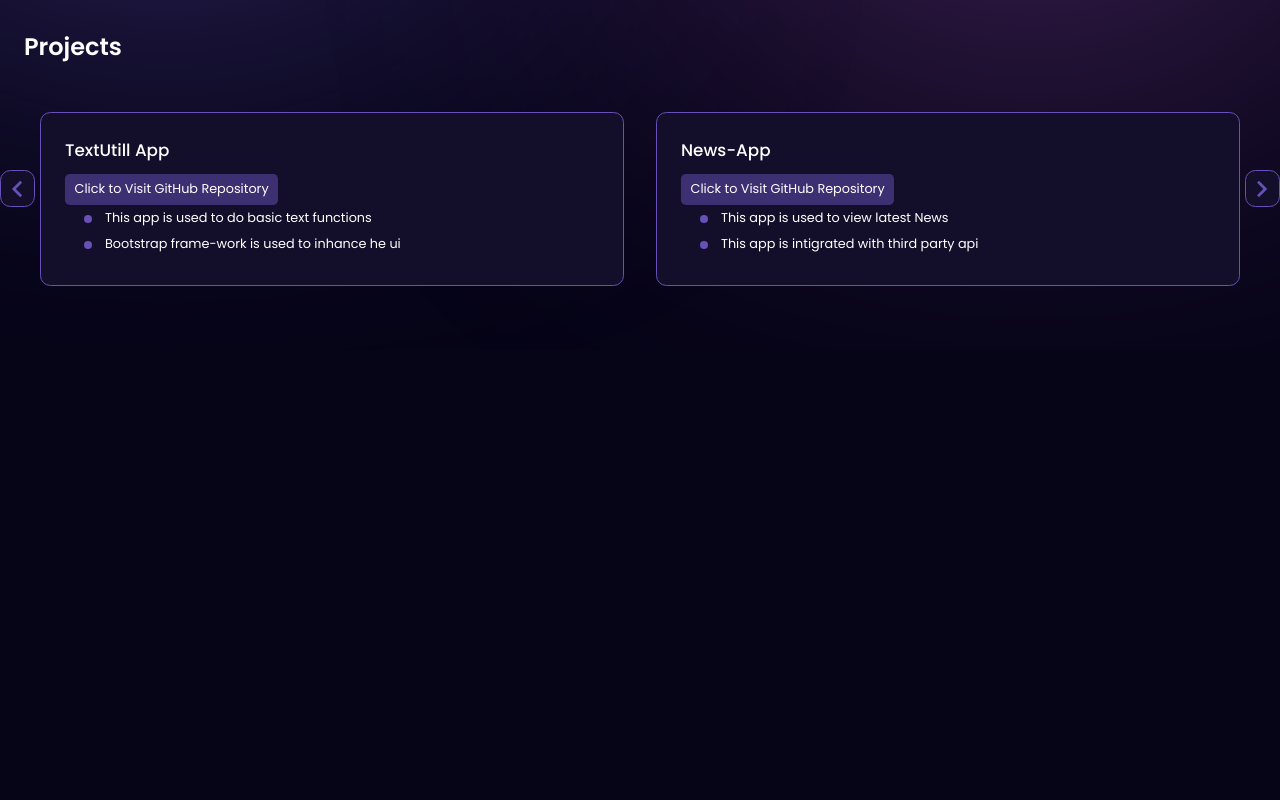
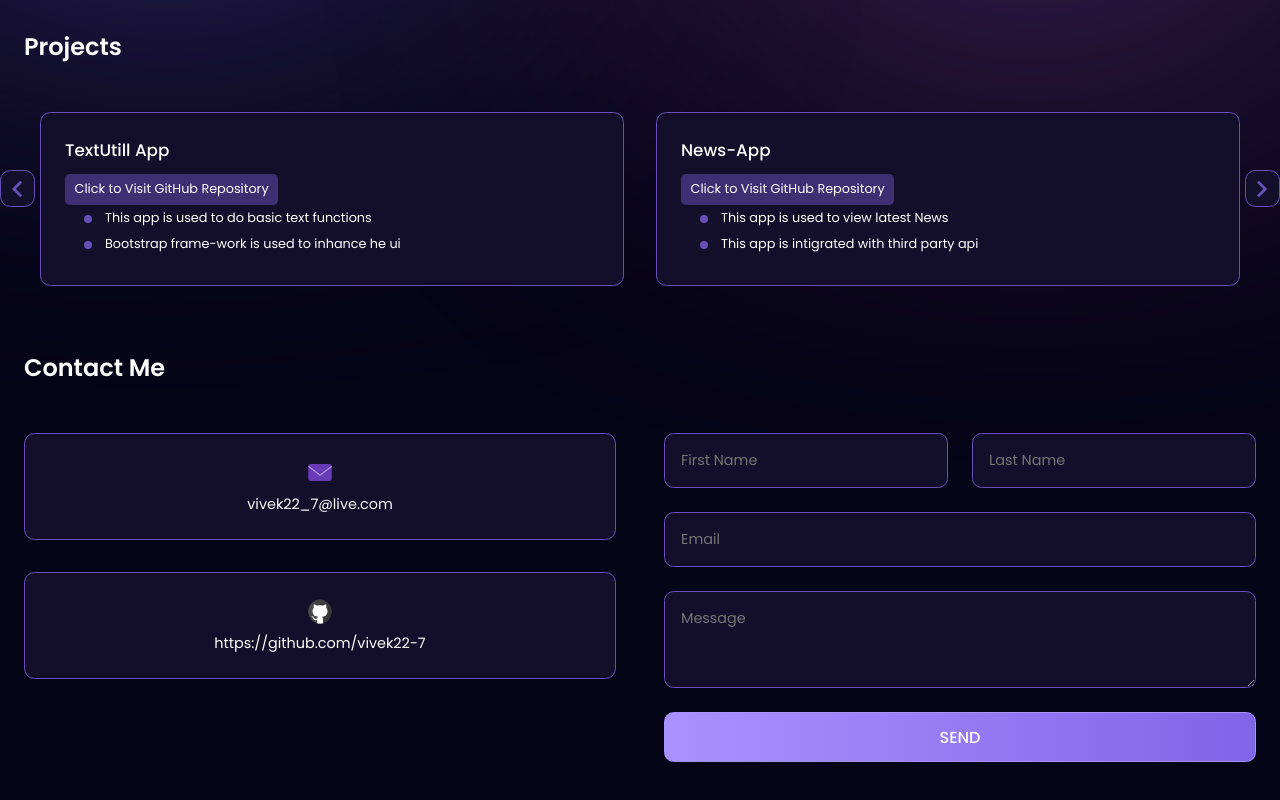
Before and after one commit to vivek22-7/portfolio, a React (Create React App) app: page / in a window 1280 px wide. Shown: the part 1244-2044 px from the top of the page. Before the commit the page ends 1594 px from the top, so only its background shows below. Built offline with nearby package versions, Linux system fonts and the light colour scheme.

Commit message:
contact form, contact info card, contact me components created

```diff
--- a/src/App.js
+++ b/src/App.js
@@ -4,6 +4,7 @@
 import Skills from "./components/Skills/Skills";
 import './App.css';
 import Projects from "./components/Projects/Projects";
+import ContactMe from "./components/ContactMe/ContactMe";
 
 const App = () => {
   return(
@@ -13,6 +14,7 @@
       <Hero/>
       <Skills/>
       <Projects/>
+      <ContactMe/>
     </div>
 
     </>
--- /dev/null
+++ b/src/components/ContactMe/ContactForm/ContactForm.css
@@ -0,0 +1,63 @@
+.contact-form-content {
+    width: 100%;
+}
+
+form {
+    display: flex;
+    flex-direction: column;
+    grid-gap: 1.5rem;
+}
+
+.name-container{
+    display: flex;
+    align-items: center;
+    grid-gap: 1.5rem;
+}
+
+form input,
+form textarea {
+    flex: 1;
+    width: 100%;
+    font-size: 0.9rem;
+    color: #fff;
+    background: #130f2a;
+    border-radius: 0.6rem;
+    border: 1.5px solid #6751b9;
+    padding: 1rem;
+}
+
+form button{
+    font-size: 1rem;
+    font-weight: 500;
+    color: #fff;
+    border: 1.5px solid #a892fe;
+    border-radius: 0.6rem;
+    background: linear-gradient(90deg, #a892fe 0%, #8064e8 100% );
+    padding: 0.7rem;
+    transition: all 0.3s ease;
+    cursor: pointer;
+}
+
+form button:hover {
+    color: #a892fe;
+    background: transparent;
+}
+
+@media (max-width: 450px){
+    .name-container {
+        flex-direction: column;
+        align-items: flex-start;
+    }
+
+    form input,
+    form textarea  {
+        padding: 0.7rem;
+        border-radius: 0.3rem;
+    }
+
+    form button {
+        font-size: 0.9rem;
+        padding: 0.7rem;
+        border-radius: 0.3rem;
+    }
+}
--- /dev/null
+++ b/src/components/ContactMe/ContactForm/ContactForm.jsx
@@ -0,0 +1,20 @@
+import React from 'react'
+import './ContactForm.css'
+
+const ContactForm = () => {
+  return (
+    <div className="contact-from-content">
+        <form>
+            <div className="name-container">
+                <input type="text" name='firstname' placeholder='First Name'/>
+                <input type="text" name='lastname' placeholder='Last Name'/>
+            </div>
+            <input type="text" name='email' placeholder='Email' />
+            <textarea type="text" name='message' placeholder='Message' rows={3}/>
+            <button>SEND</button>
+        </form>
+    </div>
+  )
+}
+
+export default ContactForm
--- /dev/null
+++ b/src/components/ContactMe/ContactInfoCard/ContactInfoCard.css
@@ -0,0 +1,33 @@
+.contact-details-card {
+    display: flex;
+    flex-direction: column;
+    align-items: center;
+    justify-content: center;
+    background: #130f2a;
+    border-radius: 0.65rem;
+    border: 1.5px solid #6751b9;
+    padding: 1.5rem;
+    margin-bottom: 2rem;
+}
+
+.cotact-details-card .icon {
+    width: 4rem;
+    height: 4rem;
+    display: flex;
+    align-items: center;
+    justify-content: center;
+    border-radius: 0.5rem;
+    background: #3d3072;
+    margin-bottom: 0.8rem;
+}
+
+.icon img{
+    width: 1.8rem;
+    height: auto;
+    object-fit: contain;
+}
+
+.contact-details-card p {
+    font-size: 0.9rem;
+    font-weight: 400;
+}
--- /dev/null
+++ b/src/components/ContactMe/ContactInfoCard/ContactInfoCard.jsx
@@ -0,0 +1,14 @@
+import React from 'react'
+import './ContactInfoCard.css'
+const ContactInfoCard = ({iconUrl, text}) => {
+  return (
+    <div className="contact-details-card">
+        <div className="icon">
+            <img src={iconUrl} alt={text} />
+        </div>
+        <p>{text}</p>
+    </div>
+  )
+}
+
+export default ContactInfoCard
--- a/src/components/ContactMe/ContactMe.css
+++ b/src/components/ContactMe/ContactMe.css
@@ -0,0 +1,33 @@
+.contact-container{
+    margin: 4rem 0;
+    position: relative;
+}
+
+.contact-container h5 {
+    font-size:  1.5rem;
+    font-weight: 600;
+    margin-bottom: 3rem;
+}
+
+.contact-content {
+    display: flex;
+    gap: 3rem;
+}
+@media (max-width: 768px) {
+    .contact-content{
+        flex-direction: column-reverse;
+    }
+    .contact-container h5 {
+        font-size: 1.3rem;
+        margin-bottom: 2rem;
+    }
+}
+
+/* @media (max-width: 450px) {
+    .name-container {
+        flex-direction: column;
+        align-items: flex-start;
+    }
+
+    form input,
+} */
--- a/src/components/ContactMe/ContactMe.jsx
+++ b/src/components/ContactMe/ContactMe.jsx
@@ -0,0 +1,30 @@
+import React from 'react'
+import './ContactMe.css'
+import ContactInfoCard from './ContactInfoCard/ContactInfoCard'
+import ContactForm from './ContactForm/ContactForm'
+
+const ContactMe = () => {
+  return (
+    <section className='contact-container'>
+        <h5>Contact Me</h5>
+
+        <div className="contact-content">
+            <div style={{flex: 1}}>
+                <ContactInfoCard
+                iconUrl="./assets/images/email_icon.png"
+                text="vivek22_7@live.com"
+                />
+                <ContactInfoCard
+                iconUrl="./assets/images/git_hub.png"
+                text="https://github.com/vivek22-7"
+                />
+            </div>
+            <div style={{flex: 1}}>
+              <ContactForm/>
+            </div>
+        </div>
+    </section>
+  )
+}
+
+export default ContactMe
```
Also changed, not shown: public/assets/images/email_icon.png (added), public/assets/images/git_hub.png (added).
